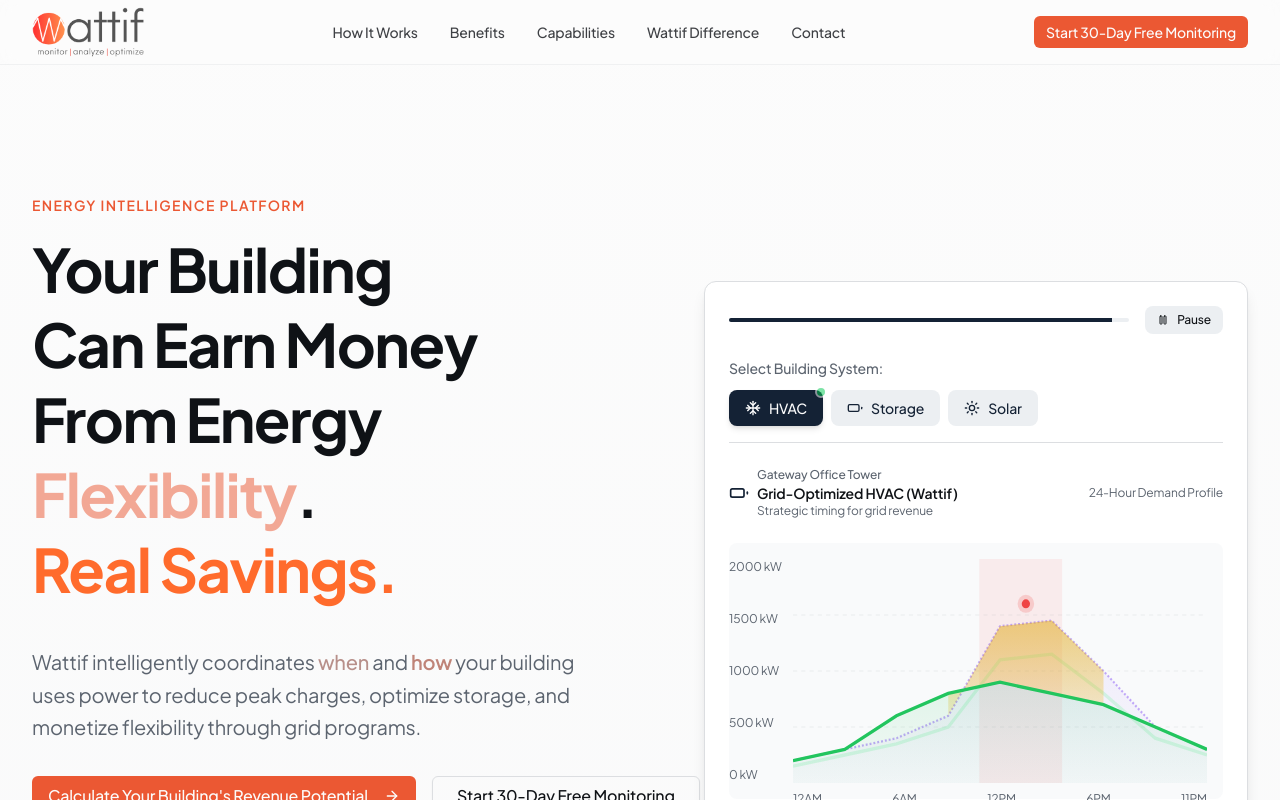
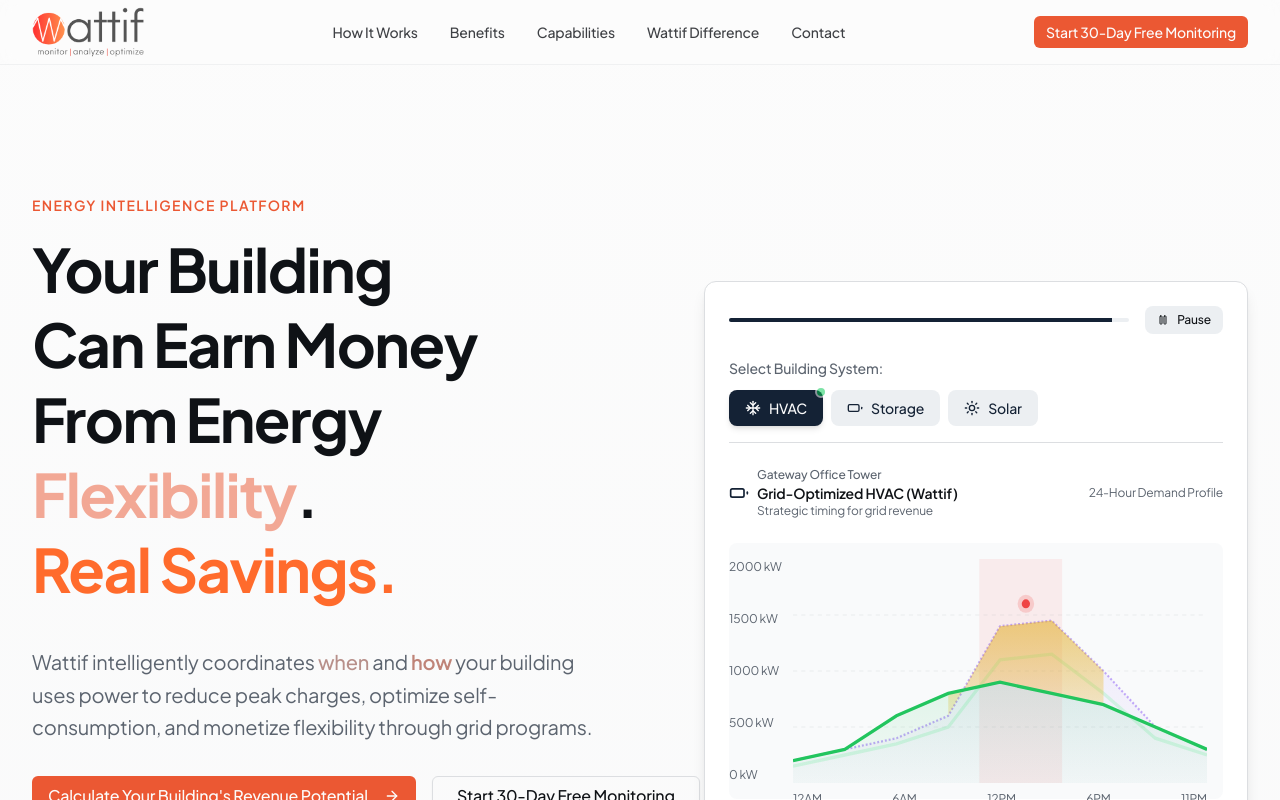
Before and after one commit to wattiftech/website, a Next.js app: page / in a window 1280 px wide. Shown: the top 800 px of the page. Built offline with nearby package versions, Linux system fonts and the light colour scheme.

Commit message:
fix: update wording for clarity in power usage description

```diff
--- a/components/hero-section.tsx
+++ b/components/hero-section.tsx
@@ -69,7 +69,7 @@ export function HeroSection() {
                 {" and "}
                 <span className="inline-block animate-fade-cycle-how font-semibold">how</span>
                 {
-                  " your building uses power to reduce peak charges, optimize storage, and monetize flexibility through grid programs."
+                  " your building uses power to reduce peak charges, optimize self-consumption, and monetize flexibility through grid programs."
                 }
               </p>
             </div>
```
